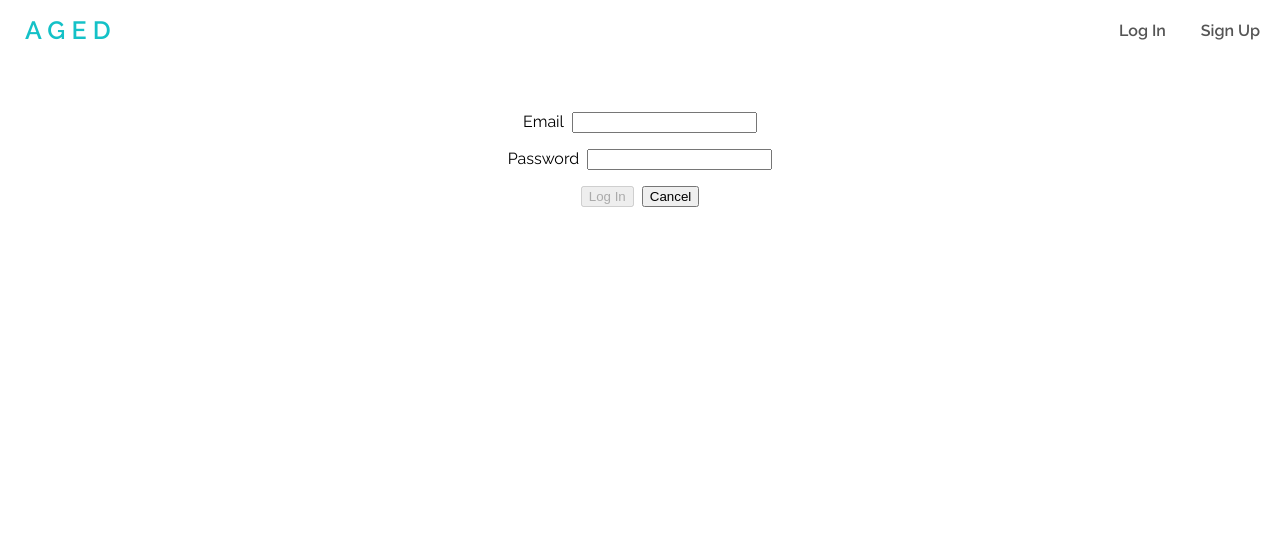
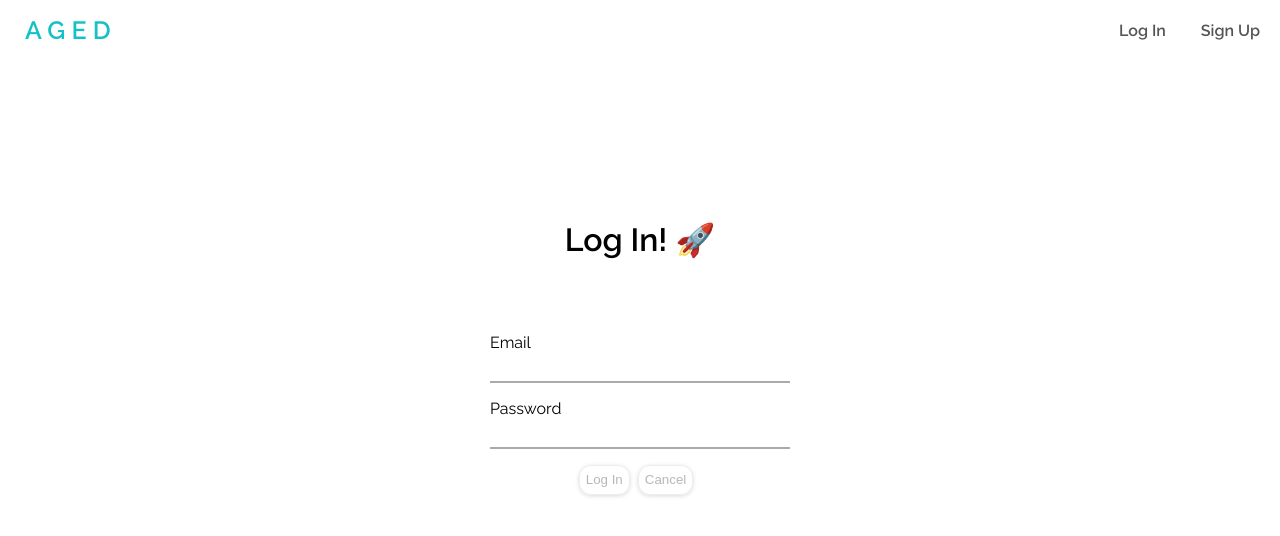
Before and after one commit to pyongho1/aged_front_end, a React (Vite) app: page /login in a window 1280 px wide. Shown: the top 536 px of the page. Built offline with nearby package versions, Linux system fonts and the light colour scheme; no server answers.

Commit message:
Style login form

```diff
--- a/src/components/LoginForm/LoginForm.module.css
+++ b/src/components/LoginForm/LoginForm.module.css
@@ -4,6 +4,42 @@
   justify-content: center;
   align-items: center;
   margin-bottom: 50px;
+  margin-top: 20px;
+}
+
+.inputContainer {
+  display: flex;
+  flex-direction: column;
+  justify-content: center;
+  max-width: 20em;
+}
+
+input {
+  font-family: inherit;
+  width: 20em;
+  height: 1em;
+  border: 0;
+  border-bottom: 2px solid rgb(170, 170, 170);
+  border-radius: 0;
+  outline: 0;
+  font-size: 1.3rem;
+  padding: 7px 0;
+  background: transparent;
+  font-size: 15px;
+}
+
+.button {
+  height: 30px;
+  border-radius: 12px;
+  border: solid 1px rgba(220, 220, 220, 0.5);
+  box-shadow: 0 1px 4px 0 rgb(0 0 0 / 15%);
+  background: none;
+  cursor: pointer;
+  color: #1010104d;
+}
+
+.button:hover {
+  background-color: #e5faf5;
 }
 
 .label,
--- a/src/components/LoginForm/LoginForm.tsx
+++ b/src/components/LoginForm/LoginForm.tsx
@@ -1,49 +1,49 @@
 // npm modules
-import { useState } from 'react'
-import { Link, useNavigate } from 'react-router-dom'
+import { useState } from "react";
+import { Link, useNavigate } from "react-router-dom";
 
 // services
-import styles from './LoginForm.module.css'
+import styles from "./LoginForm.module.css";
 
 // stylesheets
-import * as authService from '../../services/authService'
+import * as authService from "../../services/authService";
 
 // types
-import { AuthFormProps } from '../../types/props'
-import { LoginFormData } from '../../types/forms'
-import { handleErrMsg } from '../../types/validators'
+import { AuthFormProps } from "../../types/props";
+import { LoginFormData } from "../../types/forms";
+import { handleErrMsg } from "../../types/validators";
 
 const LoginForm = (props: AuthFormProps): JSX.Element => {
-  const {updateMessage, handleAuthEvt} = props
-  const navigate = useNavigate()
+  const { updateMessage, handleAuthEvt } = props;
+  const navigate = useNavigate();
 
   const [formData, setFormData] = useState<LoginFormData>({
-    email: '',
-    password: '',
-  })
+    email: "",
+    password: "",
+  });
 
   const handleChange = (evt: React.ChangeEvent<HTMLInputElement>): void => {
-    updateMessage('')
-    setFormData({ ...formData, [evt.target.name]: evt.target.value })
-  }
+    updateMessage("");
+    setFormData({ ...formData, [evt.target.name]: evt.target.value });
+  };
 
   const handleSubmit = async (evt: React.FormEvent): Promise<void> => {
-    evt.preventDefault()
+    evt.preventDefault();
     try {
-      await authService.login(formData)
-      handleAuthEvt()
-      navigate('/')
+      await authService.login(formData);
+      handleAuthEvt();
+      navigate("/");
     } catch (err) {
-      console.log(err)
-      handleErrMsg(err, updateMessage)
+      console.log(err);
+      handleErrMsg(err, updateMessage);
     }
-  }
+  };
 
-  const { email, password } = formData
+  const { email, password } = formData;
 
   const isFormInvalid = (): boolean => {
-    return !(email && password)
-  }
+    return !(email && password);
+  };
 
   return (
     <form
@@ -52,7 +52,9 @@ const LoginForm = (props: AuthFormProps): JSX.Element => {
       className={styles.container}
     >
       <div className={styles.inputContainer}>
-        <label htmlFor="email" className={styles.label}>Email</label>
+        <label htmlFor="email" className={styles.label}>
+          Email
+        </label>
         <input
           type="text"
           id="email"
@@ -62,7 +64,9 @@ const LoginForm = (props: AuthFormProps): JSX.Element => {
         />
       </div>
       <div className={styles.inputContainer}>
-        <label htmlFor="password" className={styles.label}>Password</label>
+        <label htmlFor="password" className={styles.label}>
+          Password
+        </label>
         <input
           type="password"
           id="password"
@@ -76,11 +80,11 @@ const LoginForm = (props: AuthFormProps): JSX.Element => {
           Log In
         </button>
         <Link to="/">
-          <button>Cancel</button>
+          <button className={styles.button}>Cancel</button>
         </Link>
       </div>
     </form>
-  )
-}
+  );
+};
 
-export default LoginForm
+export default LoginForm;
--- a/src/components/NavBar/NavBar.tsx
+++ b/src/components/NavBar/NavBar.tsx
@@ -14,7 +14,7 @@ const NavBar = (props: NavBarProps): JSX.Element => {
 
   return (
     <nav>
-      <a href="#" className="logo">
+      <a href="/" className="logo">
         A G E D
       </a>
       {user ? (
--- a/src/components/PostCard/PostCard.module.css
+++ b/src/components/PostCard/PostCard.module.css
@@ -6,7 +6,6 @@
   height: 200px; */
   display: flex;
   justify-content: center;
-  width: 30%;
 }
 
 .box {
@@ -22,11 +21,17 @@
   border-radius: 50%;
   background-color: #b6fcd5;
   box-shadow: rgba(0, 0, 0, 0.17) 0px -23px 25px 0px inset,
-    rgba(0, 0, 0, 0.15) 0px -36px 30px 0px inset,
-    rgba(0, 0, 0, 0.1) 0px -79px 40px 0px inset, rgba(0, 0, 0, 0.06) 0px 2px 1px,
-    rgba(0, 0, 0, 0.09) 0px 4px 2px, rgba(0, 0, 0, 0.09) 0px 8px 4px,
-    rgba(0, 0, 0, 0.09) 0px 16px 8px, rgba(0, 0, 0, 0.09) 0px 32px 16px;
+    rgba(0, 0, 0, 0.15) 0px -36px 30px 0px inset;
   margin-bottom: 30px;
+}
+
+.box > p {
+  font-weight: 600;
+  font-size: 26px;
+  /* border: 1px solid; */
+  background-color: #fff;
+  border-radius: 10px;
+  padding: 5px 10px;
 }
 
 .box > button {
--- a/src/pages/Login/Login.module.css
+++ b/src/pages/Login/Login.module.css
@@ -2,4 +2,5 @@
   display: flex;
   align-items: center;
   flex-direction: column;
+  margin-top: 200px;
 }
--- a/src/pages/Login/Login.tsx
+++ b/src/pages/Login/Login.tsx
@@ -19,7 +19,7 @@ const LoginPage = (props: LoginPageProps): JSX.Element => {
 
   return (
     <main className={styles.container}>
-      <h1>Log In</h1>
+      <h1>Log In! 🚀</h1>
       <p>{message}</p>
       <LoginForm {...props} updateMessage={updateMessage} />
     </main>
--- a/src/pages/Post/PostPage.module.css
+++ b/src/pages/Post/PostPage.module.css
@@ -6,10 +6,5 @@
   align-items: center;
 }
 
-.cardContainer {
-  height: 100vh;
-  margin-top: 100px;
-  display: flex;
-  flex-wrap: wrap; /* add wrap property to wrap contents to next row */
-  justify-content: center;
+@media only screen and (max-width: 900px) {
 }
```
